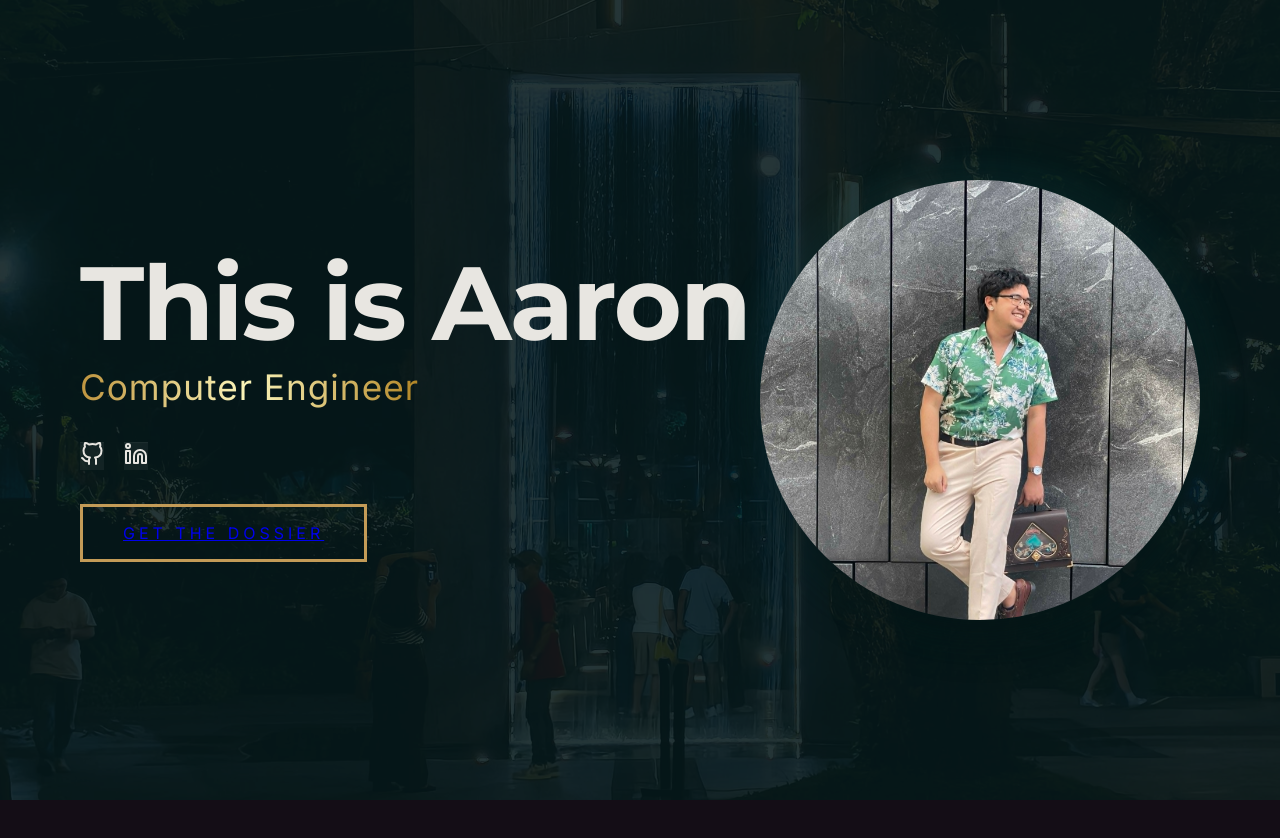
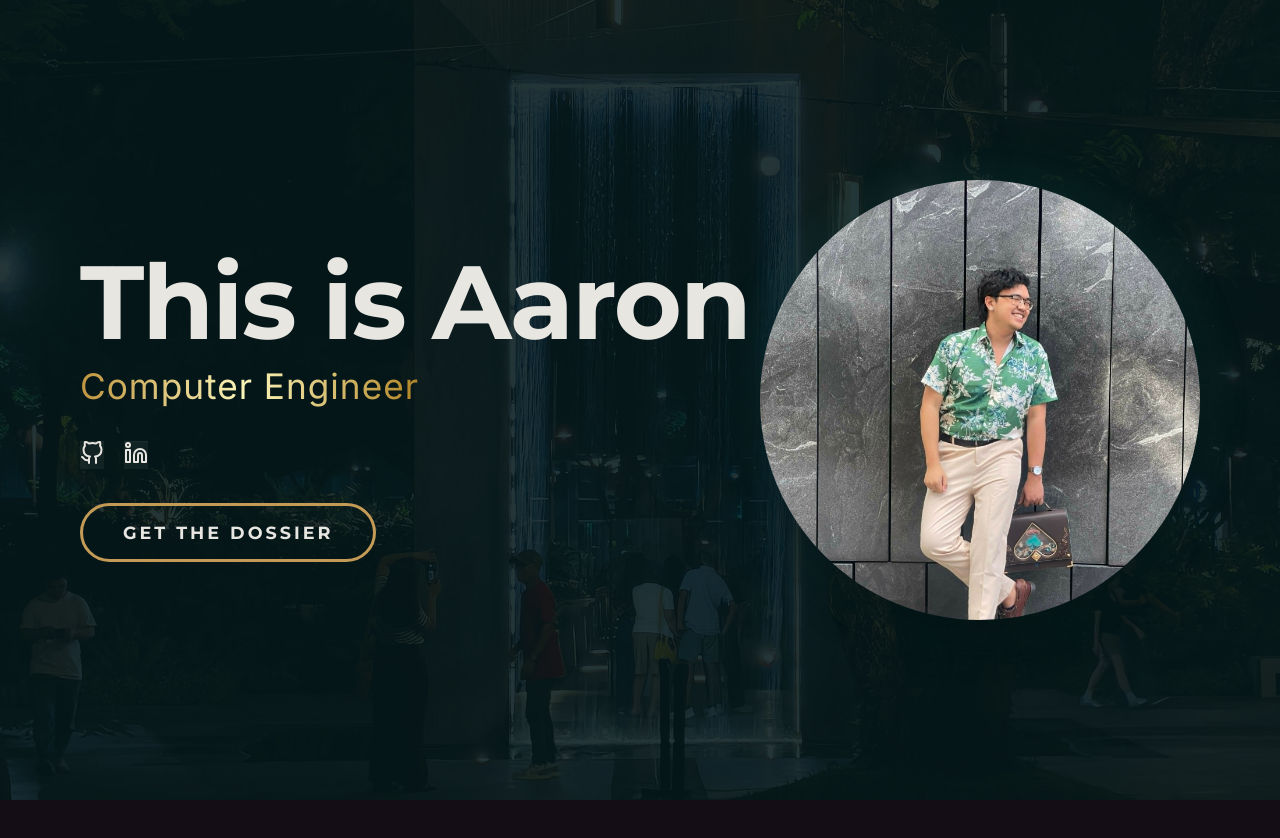
Before and after one commit to Flere2134/my-portfolio, a Vue app: page / in a window 1280 px wide. Shown: the top 838 px of the page. Built offline with nearby package versions, Linux system fonts and the light colour scheme.

Commit message:
feature: updated dossier button

```diff
--- a/src/App.vue
+++ b/src/App.vue
@@ -230,18 +230,32 @@ body {
 
 /* Bolder, More Prominent Dossier Button */
 .dossier-btn.prominent {
-  margin-top: 0; /* Spacing handled by flex gap */
-  padding: 16px 40px; /* Much larger button */
-  border: 3px solid var(--color-accent); /* Bolder border */
-  font-size: 1rem; /* Slightly larger text */
-  letter-spacing: 4px; /* More tailored spacing */
-  align-self: flex-start; /* Sharp left alignment */
+  margin-top: 0;
+  padding: 16px 40px;
+  border: 3px solid var(--color-accent); /* Casino Gold border */
+  border-radius: 50px;
+
+  /* FIX: Force the text to be your crisp off-white and remove default underlines */
+  color: var(--color-text);
+  text-decoration: none;
+
+  /* Make it heavily bolded to match the reference */
+  font-family: 'Montserrat', sans-serif;
+  font-weight: 800; /* Extra bold */
+  font-size: 1.1rem;
+  letter-spacing: 3px;
+  align-self: flex-start;
+  transition: all 0.3s ease;
 }
 
 .dossier-btn.prominent:hover {
+  /* Fills with that beautiful gold/light brown on hover */
   background-color: var(--color-accent);
-  color: #000;
-  box-shadow: 0 0 30px rgba(195, 155, 87, 0.5);
+
+  /* Text turns to your deep dark background color for high contrast */
+  color: var(--color-bg-1);
+
+  box-shadow: 0 0 30px rgba(195, 155, 87, 0.4);
   transform: translateY(-2px);
 }
 
```
